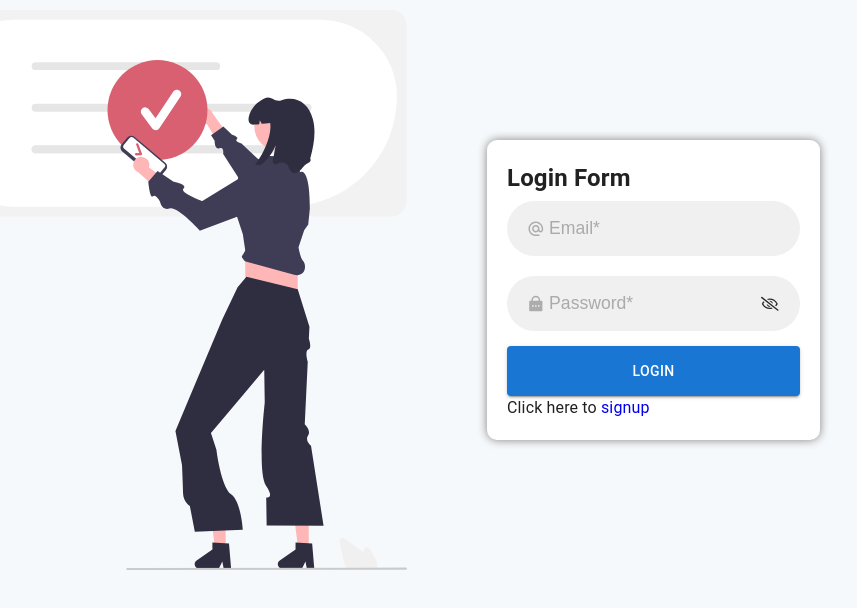
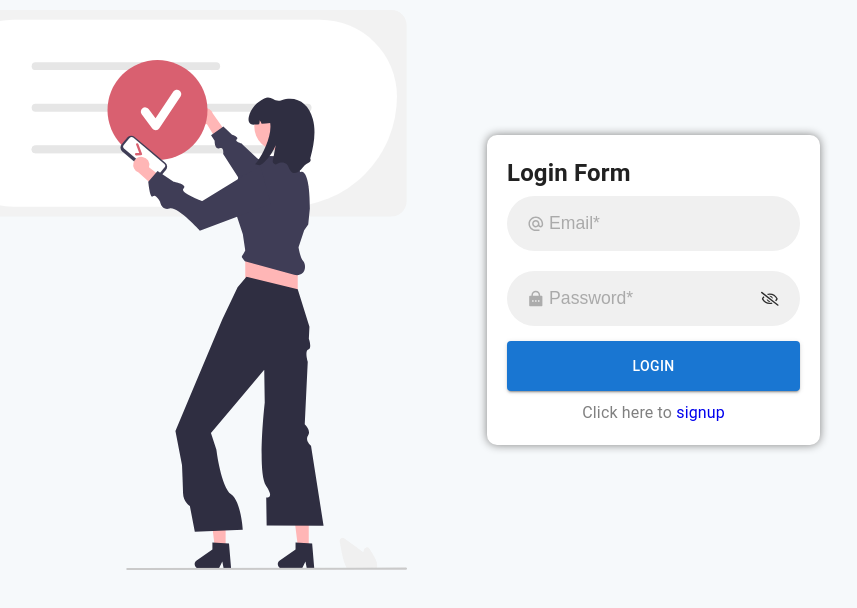
Before and after one commit to souroy22/dsa-topics-frontend, a React (Vite) app: page /signin in a window 1280 px wide. Shown: the part 110-718 px from the top of the page, without its empty margins (153-1010 px from the left). Built offline with nearby package versions, Linux system fonts and the light colour scheme; no server answers.

Commit message:
fixed some bugs

```diff
--- a/src/App.tsx
+++ b/src/App.tsx
@@ -9,6 +9,8 @@ import { useDispatch, useSelector } from "react-redux";
 import { getUserData } from "./api/user.api";
 import { setUserData } from "./store/user/userReducer";
 import { RootState } from "./store/store";
+import { setUserTheme } from "./store/global/globalReducer";
+import { customLocalStorage } from "./utils/customLocalStorage";
 
 const App: FC = () => {
   const { theme } = useSelector((state: RootState) => state.globalReducer);
@@ -25,6 +27,12 @@ const App: FC = () => {
   });
 
   const onLoad = async () => {
+    const theme = customLocalStorage.getData("userTheme");
+    if (theme) {
+      dispatch(setUserTheme(theme));
+    } else {
+      dispatch(setUserTheme("light"));
+    }
     try {
       const result = await getUserData();
       dispatch(setUserData(result.user));
--- a/src/pages/Login/index.tsx
+++ b/src/pages/Login/index.tsx
@@ -92,14 +92,13 @@ const Login = () => {
           loading={loading}
           fullWidth
           type="submit"
-          disabled={loading}
           variant="contained"
           onClick={() => handleSubmit(handleLogin)}
         />
       </form>
-      <span>
+      <Box sx={{ color: "gray", marginTop: "10px", textAlign: "center" }}>
         Click here to <Link to="/signup">signup</Link>
-      </span>
+      </Box>
     </Box>
   );
 };
--- a/src/pages/Signup/index.tsx
+++ b/src/pages/Signup/index.tsx
@@ -116,9 +116,9 @@ const Signup = () => {
           onClick={() => handleSubmit(handleSignup)}
         />
       </form>
-      <span>
+      <Box sx={{ color: "gray", marginTop: "10px", textAlign: "center" }}>
         Click here to <Link to="/signin">login</Link>
-      </span>
+      </Box>
     </Box>
   );
 };
--- a/src/store/global/globalReducer.ts
+++ b/src/store/global/globalReducer.ts
@@ -7,7 +7,7 @@ type GlobalStateType = {
 };
 
 const initialState: GlobalStateType = {
-  theme: "light",
+  theme: "dark",
   selectedSidebarOption: "pending",
 };
 
```
